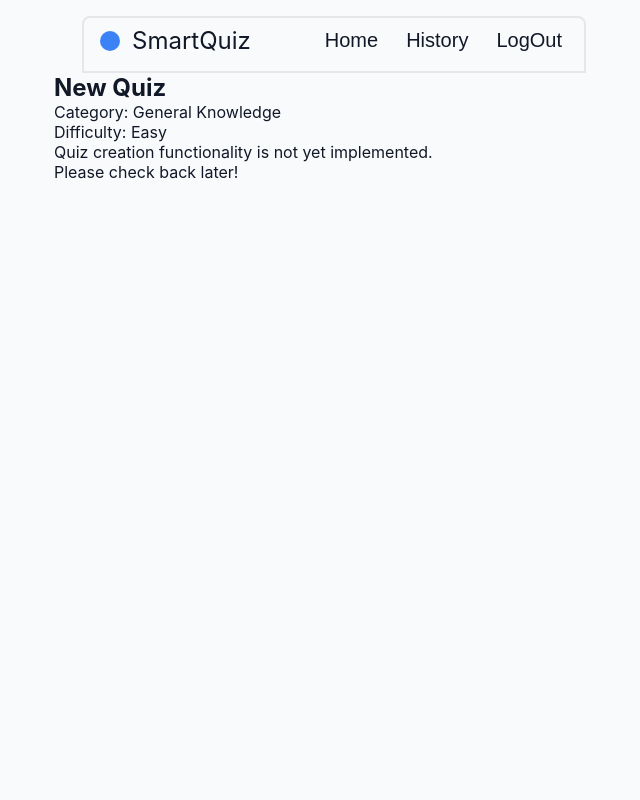
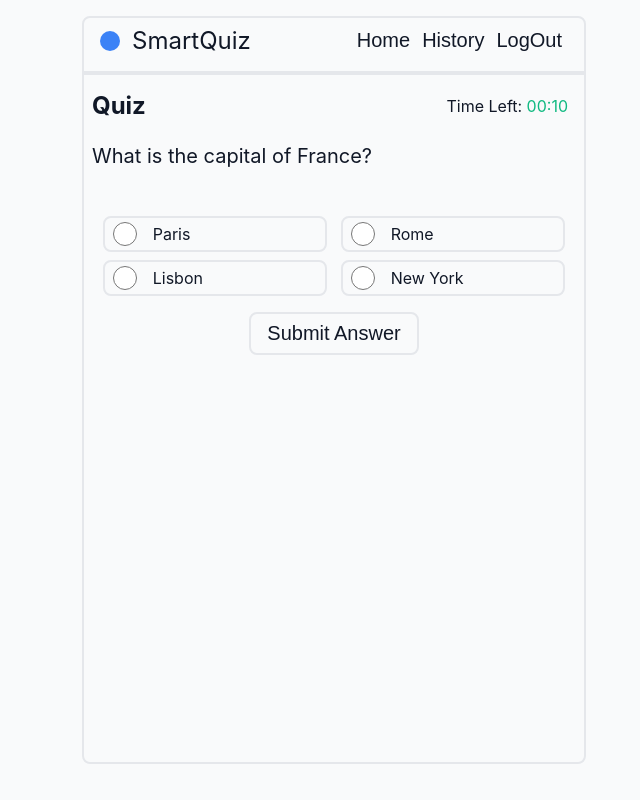
Before and after one commit to gregoryb79/SmartQuiz, a React (Vite) app in the folder client/: page /new-quiz in a window 1280 px wide. Shown: the whole page, without its empty margins (306-946 px from the left). Built offline with nearby package versions, Linux system fonts and the light colour scheme.

Commit message:
quiz page with countdown timer

```diff
--- a/client/src/App.module.scss
+++ b/client/src/App.module.scss
@@ -2,8 +2,9 @@
     display: flex;
     flex-direction: row;
     justify-content: space-between;
+    flex-wrap: wrap;
 
-    width: 90%;
+    width: var(--standard-width);
     margin: 0 auto;
     border: 2px solid var(--gray-border);
     border-radius: 8px 8px 0 0;
@@ -28,10 +29,13 @@
 }
 
 .navMenu{
+    padding: 0;
     display: flex;
     flex-direction: row;
     align-items: center;
-    gap: 1rem;
+    justify-content: space-between;
+    // gap: 1rem;
+    // border: 1px solid var(--gray-border);
 }
 
 .icon{
--- a/client/src/index.scss
+++ b/client/src/index.scss
@@ -5,6 +5,8 @@
     --dark-text:        #111827;   // Main text (headings, questions)
     --light-text:       #6B7280;   // Secondary text (labels, meta info)
     --green-success:    #10B981;   // Feedback: Correct answer
+    --red-error:        #EF4444;   // Feedback: Incorrect answer
+    --yellow-warning:   #F59E0B;   // Feedback: Warning or info messages
 
     --white:            #FFFFFF;   // Base color for cards and inputs
     --input-bg:         #F3F4F6;   // Input fields background
@@ -15,6 +17,9 @@
     --font-md:  1rem;       // ~16px — Normal body text, form labels
     --font-sm:  0.875rem;   // ~14px — Subtext, meta info (score, difficulty)
     --font-xs:  0.75rem;    // ~12px — Optional notes, input hints
+
+    --standard-width: 90%; // Standard width for main content areas
+    --standard-height: 90%; // Standard height for main content areas
 
     @media (prefers-color-scheme: dark){
         // Backgrounds
--- a/client/src/pages/Home.module.scss
+++ b/client/src/pages/Home.module.scss
@@ -8,8 +8,9 @@
     padding: 2rem;
     background-color: var(--light-gray-bg);
 
-    width: 90%;
-    height: 90%;
+    width: var(--standard-width);
+    height: var(--standard-height);
+
     border: 2px solid var(--gray-border);
     border-radius: 0 0 8px 8px;
 }
--- a/client/src/pages/NewQuiz.tsx
+++ /dev/null
@@ -1,18 +0,0 @@
-import { useLocation } from "react-router";
-
-export  function NewQuiz() {
-
-
-    const location = useLocation();
-    const { category, difficulty } = location.state || {};
-
-    return (
-        <main>
-            <h2>New Quiz</h2>
-            <p>Category: {category || "General Knowledge"}</p>
-            <p>Difficulty: {difficulty || "Easy"}</p>
-            <p>Quiz creation functionality is not yet implemented.</p>
-            <p>Please check back later!</p>
-        </main>
-    );
-}
--- /dev/null
+++ b/client/src/pages/Quiz.module.scss
@@ -0,0 +1,69 @@
+.quizContainer{
+    width: var(--standard-width);
+    height: var(--standard-height);
+    margin: 0 auto;
+    border: 2px solid var(--gray-border);
+    border-radius: 0 0 8px 8px;
+
+    display: flex;
+    flex-direction: column;
+    gap: 1.5rem;
+
+    // align-items: center;
+    // justify-content: space-around;
+
+}
+
+.quizHeader{
+    margin-top: 1rem;
+    display: flex;
+    flex-direction: row;
+    justify-content: space-between;
+    align-items: center;
+}
+
+.timer{
+    margin-right: 1rem;
+}
+.quizTitle{
+
+    margin-left: 0.5rem;
+}
+
+.quizQuestion{
+    font-size: var(--font-lg);
+    margin-left: 0.5rem;
+}
+
+.quizForm{
+    display: flex;
+    flex-direction: column;
+    align-items: center;
+    gap: 1rem;
+    // width: 100%;
+    // border: 1px solid var(--gray-border);
+    padding-top: 1rem;
+    padding-bottom: 1rem;
+}
+
+.quizOptions{
+    display: flex;
+    flex-direction: row;
+    justify-content: space-around;
+    flex-wrap: wrap;
+    gap: 0.5rem;
+    margin-top: 0.5rem;
+
+    // margin-left: auto;
+    // margin-right: auto;
+}
+
+.timerValue.good {
+  color: var(--green-success);
+}
+.timerValue.short {
+  color: var(--yellow-warning);
+}
+.timerValue.none {
+  color: var(--red-error);
+}
--- /dev/null
+++ b/client/src/pages/Quiz.tsx
@@ -0,0 +1,58 @@
+import { useLocation } from "react-router";
+import styles from "./Quiz.module.scss";
+import { QuizButton } from "./components/QuizButton";
+import { GeneralButton } from "./components/GeneralButton";
+import { useEffect, useState } from "react";
+
+export function Quiz() {
+
+    const location = useLocation();
+    const { category, difficulty } = location.state || {};
+    const question = "What is the capital of France?";
+    const timerValue = 15; // is seconds
+    const [selected, setSelected] = useState<string>("");
+    const [timeLeft, setTimeLeft] = useState<number>(timerValue); // in seconds
+
+    useEffect(() => {
+        if (timeLeft <= 0) {
+            console.log("Time's up!");
+            submitAnswer(new FormData());
+            setSelected(""); // Reset selection
+            setTimeLeft(timerValue); // Reset timer
+            return;
+        }
+        const timer = setTimeout(() => setTimeLeft(timeLeft - 1), 1000);
+        return () => clearTimeout(timer);
+    }, [timeLeft]);
+
+    async function submitAnswer(formData: FormData) {
+        const answer = formData.get("answer");
+        console.log(`Submitted answer: ${answer}`);
+    }
+
+    return (
+        <main className={styles.quizContainer}>
+            <section className={styles.quizHeader}>
+                <h2 className={styles.quizTitle}>{category} Quiz</h2>
+                <div className={styles.timer}>
+                    <span>Time Left: </span>
+                    <span className={`${styles.timerValue} ` + (timeLeft > timerValue*0.3 ? styles.good : timeLeft > timerValue*0.1 ? styles.short : styles.none) }>
+                        {new Date(timeLeft * 1000).toISOString().substr(14, 5)}
+                    </span>
+                </div>
+            </section>
+
+            <p className={styles.quizQuestion}>{question}</p>
+
+            <form className={styles.quizForm} action={submitAnswer}>
+                <section className={styles.quizOptions}>
+                    <QuizButton label="Paris" name="answer" value="Paris" checked={selected === "Paris"} onChange={setSelected}/>
+                    <QuizButton label="Rome" name="answer" value="Rome" checked={selected === "Rome"} onChange={setSelected}/>
+                    <QuizButton label="Lisbon" name="answer" value="Lisbon" checked={selected === "Lisbon"} onChange={setSelected}/>
+                    <QuizButton label="New York" name="answer" value="New York" checked={selected === "New York"} onChange={setSelected}/>
+                </section>
+                <GeneralButton label="Submit Answer"/>
+            </form>
+        </main>
+    );
+}
--- /dev/null
+++ b/client/src/pages/components/QuizButton.module.scss
@@ -0,0 +1,17 @@
+.quizButton{
+    display: flex;
+    flex-direction: row;
+    align-items: center;
+    gap: 1rem;
+    width: 48%;
+    border: 2px solid var(--gray-border);
+    border-radius: 0.5rem;
+    padding: 0.25rem 0.5rem;
+    background: var(--light-gray-bg);
+    color: var(--dark-text);
+    font-size: var(--font-md);
+    input{
+        height: 1.5rem;
+        width: 1.5rem;
+    }
+}
--- /dev/null
+++ b/client/src/pages/components/QuizButton.tsx
@@ -0,0 +1,24 @@
+import styles from "./QuizButton.module.scss";
+
+type QuizButtonProps = {
+  label: string;
+  name: string;
+  value: string;
+  checked: boolean;
+  onChange: (value: string) => void;
+};
+
+export function QuizButton({ label, name, value, checked, onChange }: QuizButtonProps) {
+  return (
+    <label className={`${styles.quizButton} ${checked ? styles.selected : ""}`}>
+      <input
+        type="radio"
+        name={name}
+        value={value}
+        checked={checked}
+        onChange={() => onChange(value)}
+      />
+      {label}
+    </label>
+  );
+}
--- a/client/src/router.ts
+++ b/client/src/router.ts
@@ -5,7 +5,7 @@
 import { App } from "./App";
 import { Home } from "./pages/Home";
 import { NotFound } from "./pages/NotFound";
-import { NewQuiz } from "./pages/NewQuiz";
+import { Quiz } from "./pages/Quiz";
 // import { HandleOrder } from "./pages/HandleOrder";
 // import { LogIn } from "./pages/LogIn";
 // import { Register } from "./pages/Register";
@@ -20,7 +20,7 @@
             // { index: true, loader: () => redirect("/orders-history") },
             { path: "*", Component: NotFound },
             { path: "/", Component: Home },
-            { path: "/new-quiz", Component: NewQuiz },
+            { path: "/new-quiz", Component: Quiz },
             // {
             //     path: "/login",
             //     Component: LogIn,
```
